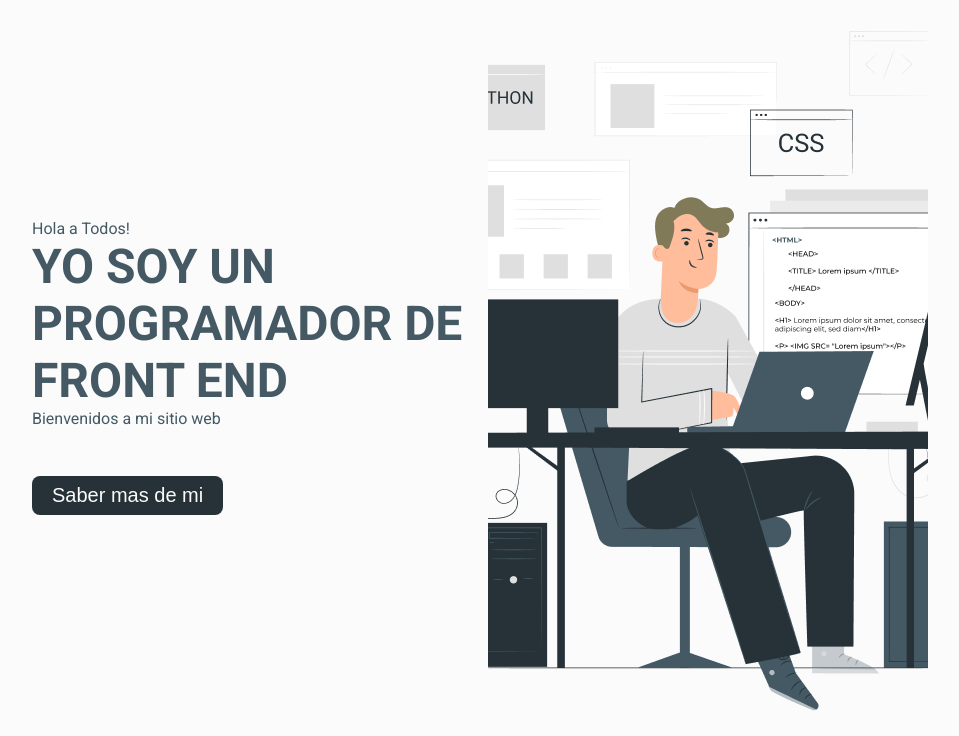
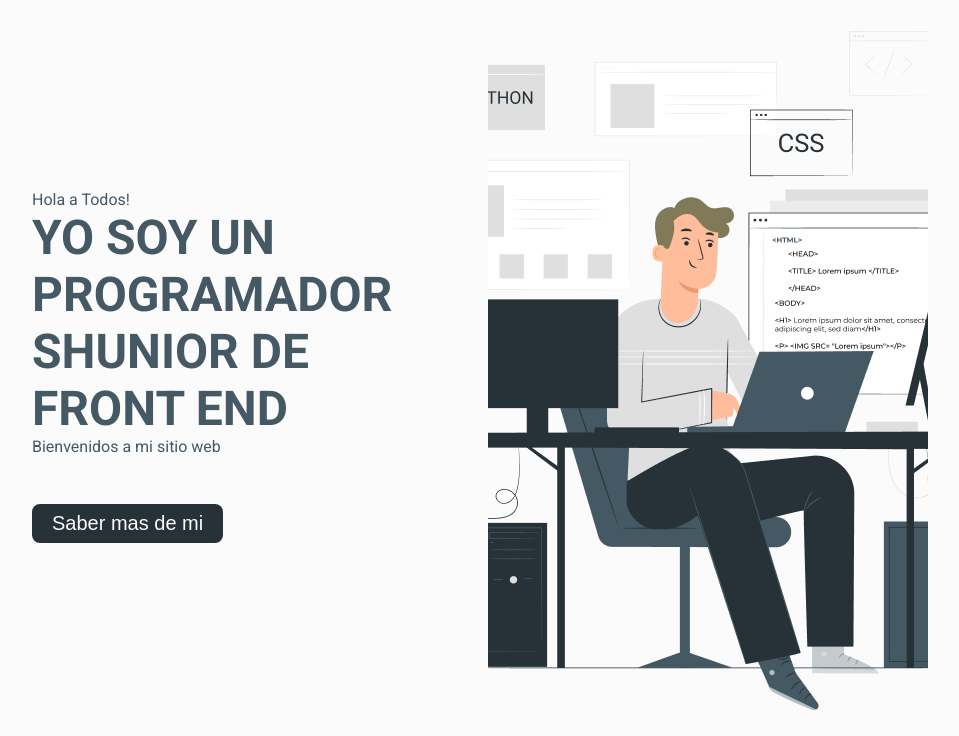
Before and after one commit to gcoronado5100/curso-marco-cap-1, a plain HTML site: page index.html in a window 1280 px wide. Shown: the part 86-822 px from the top of the page, without its empty margins (160-1119 px from the left). Drawn offline with Linux system fonts and the light colour scheme; a script that the page names is missing.

Commit message:
programador Shunior

```diff
--- a/index.html
+++ b/index.html
@@ -1,5 +1,6 @@
 <!DOCTYPE html>
 <html lang="en">
+
 <head>
     <meta charset="UTF-8">
     <meta http-equiv="X-UA-Compatible" content="IE=edge">
@@ -7,9 +8,10 @@
     <title>My Portfolio - HTML COURSE</title>
 
     <!-- Font Awesome CDN -->
-    <link rel="stylesheet" href="https://cdnjs.cloudflare.com/ajax/libs/font-awesome/6.2.0/css/all.min.css"  />
+    <link rel="stylesheet" href="https://cdnjs.cloudflare.com/ajax/libs/font-awesome/6.2.0/css/all.min.css" />
     <link rel="stylesheet" href="./styles.css">
 </head>
+
 <body>
     <!-- header -->
     <header>
@@ -41,12 +43,12 @@
                 <div class="home-info__box">
                     <div class="info">
                         <span>Hola a Todos!</span>
-                        <h1>YO SOY UN PROGRAMADOR DE FRONT END</h1>
+                        <h1>YO SOY UN PROGRAMADOR SHUNIOR DE FRONT END</h1>
                         <span>Bienvenidos a mi sitio web</span>
                     </div>
                     <!-- CTA = Call To Action -->
                     <div class="cta__container">
-                        <a href="#" >
+                        <a href="#">
                             <button onclick="videoAlert()" class="btn btn-primary">Saber mas de mi</button>
                         </a>
                     </div>
@@ -76,4 +78,5 @@
 
     <script src="./test.js"></script>
 </body>
+
 </html>
```
